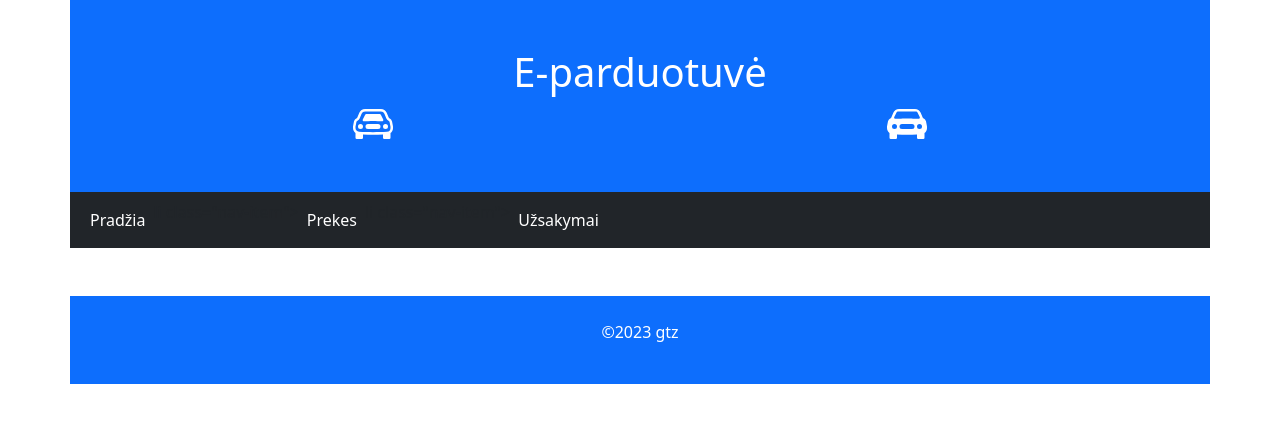
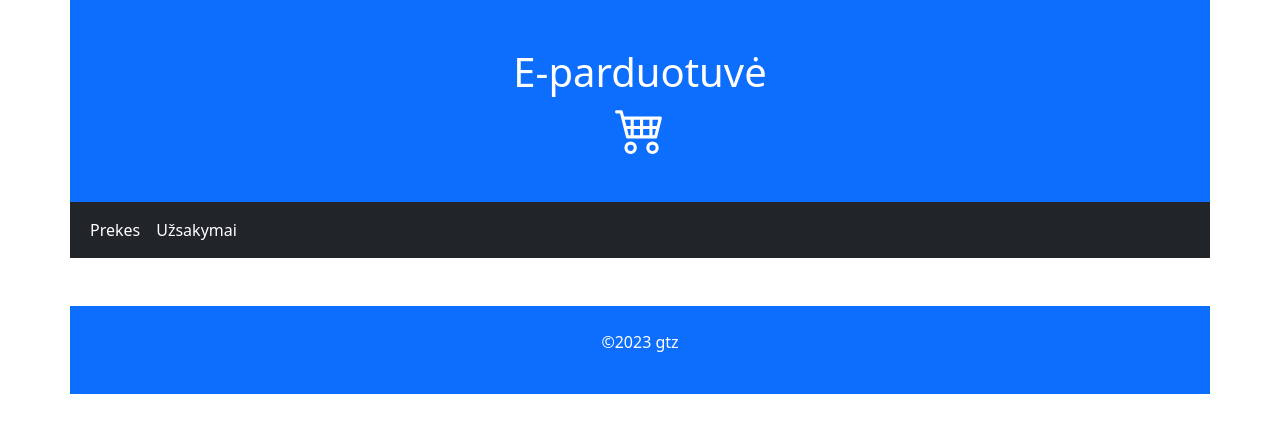
Before and after one commit to gyteniz/Django_eshop, a Django app: page / in a window 1280 px wide. Shown: the top 433 px of the page. Run offline with Django 4.2, Linux system fonts and the light colour scheme; data that the repository does not hold is empty.

Commit message:
sutvarkytas navbarai prekes ir uzsakymai

```diff
--- a/mysite/eshop/templates/base.html
+++ b/mysite/eshop/templates/base.html
@@ -16,20 +16,10 @@
 <div class="container p-5 bg-primary text-white text-center">
     <h1>E-parduotuvė</h1>
     <div class="row mp-2">
-        <div class="col-6">
-            <svg xmlns="http://www.w3.org/2000/svg" width="40" height="40" fill="currentColor"
-                 class="bi bi-car-front"
+        <div class="col-12">
+            <svg xmlns="http://www.w3.org/2000/svg" width="50" height="50" fill="currentColor" class="bi bi-cart4"
                  viewBox="0 0 16 16">
-                <path d="M4 9a1 1 0 1 1-2 0 1 1 0 0 1 2 0Zm10 0a1 1 0 1 1-2 0 1 1 0 0 1 2 0ZM6 8a1 1 0 0 0 0 2h4a1 1 0 1 0 0-2H6ZM4.862 4.276 3.906 6.19a.51.51 0 0 0 .497.731c.91-.073 2.35-.17 3.597-.17 1.247 0 2.688.097 3.597.17a.51.51 0 0 0 .497-.731l-.956-1.913A.5.5 0 0 0 10.691 4H5.309a.5.5 0 0 0-.447.276Z"/>
-                <path d="M2.52 3.515A2.5 2.5 0 0 1 4.82 2h6.362c1 0 1.904.596 2.298 1.515l.792 1.848c.075.175.21.319.38.404.5.25.855.715.965 1.262l.335 1.679c.033.161.049.325.049.49v.413c0 .814-.39 1.543-1 1.997V13.5a.5.5 0 0 1-.5.5h-2a.5.5 0 0 1-.5-.5v-1.338c-1.292.048-2.745.088-4 .088s-2.708-.04-4-.088V13.5a.5.5 0 0 1-.5.5h-2a.5.5 0 0 1-.5-.5v-1.892c-.61-.454-1-1.183-1-1.997v-.413a2.5 2.5 0 0 1 .049-.49l.335-1.68c.11-.546.465-1.012.964-1.261a.807.807 0 0 0 .381-.404l.792-1.848ZM4.82 3a1.5 1.5 0 0 0-1.379.91l-.792 1.847a1.8 1.8 0 0 1-.853.904.807.807 0 0 0-.43.564L1.03 8.904a1.5 1.5 0 0 0-.03.294v.413c0 .796.62 1.448 1.408 1.484 1.555.07 3.786.155 5.592.155 1.806 0 4.037-.084 5.592-.155A1.479 1.479 0 0 0 15 9.611v-.413c0-.099-.01-.197-.03-.294l-.335-1.68a.807.807 0 0 0-.43-.563 1.807 1.807 0 0 1-.853-.904l-.792-1.848A1.5 1.5 0 0 0 11.18 3H4.82Z"/>
-            </svg>
-        </div>
-
-        <div class="col-6">
-            <svg xmlns="http://www.w3.org/2000/svg" width="40" height="40" fill="currentColor"
-                 class="bi bi-car-front-fill"
-                 viewBox="0 0 16 16">
-                <path d="M2.52 3.515A2.5 2.5 0 0 1 4.82 2h6.362c1 0 1.904.596 2.298 1.515l.792 1.848c.075.175.21.319.38.404.5.25.855.715.965 1.262l.335 1.679c.033.161.049.325.049.49v.413c0 .814-.39 1.543-1 1.997V13.5a.5.5 0 0 1-.5.5h-2a.5.5 0 0 1-.5-.5v-1.338c-1.292.048-2.745.088-4 .088s-2.708-.04-4-.088V13.5a.5.5 0 0 1-.5.5h-2a.5.5 0 0 1-.5-.5v-1.892c-.61-.454-1-1.183-1-1.997v-.413a2.5 2.5 0 0 1 .049-.49l.335-1.68c.11-.546.465-1.012.964-1.261a.807.807 0 0 0 .381-.404l.792-1.848ZM3 10a1 1 0 1 0 0-2 1 1 0 0 0 0 2Zm10 0a1 1 0 1 0 0-2 1 1 0 0 0 0 2ZM6 8a1 1 0 0 0 0 2h4a1 1 0 1 0 0-2H6ZM2.906 5.189a.51.51 0 0 0 .497.731c.91-.073 3.35-.17 4.597-.17 1.247 0 3.688.097 4.597.17a.51.51 0 0 0 .497-.731l-.956-1.913A.5.5 0 0 0 11.691 3H4.309a.5.5 0 0 0-.447.276L2.906 5.19Z"/>
+                <path d="M0 2.5A.5.5 0 0 1 .5 2H2a.5.5 0 0 1 .485.379L2.89 4H14.5a.5.5 0 0 1 .485.621l-1.5 6A.5.5 0 0 1 13 11H4a.5.5 0 0 1-.485-.379L1.61 3H.5a.5.5 0 0 1-.5-.5zM3.14 5l.5 2H5V5H3.14zM6 5v2h2V5H6zm3 0v2h2V5H9zm3 0v2h1.36l.5-2H12zm1.11 3H12v2h.61l.5-2zM11 8H9v2h2V8zM8 8H6v2h2V8zM5 8H3.89l.5 2H5V8zm0 5a1 1 0 1 0 0 2 1 1 0 0 0 0-2zm-2 1a2 2 0 1 1 4 0 2 2 0 0 1-4 0zm9-1a1 1 0 1 0 0 2 1 1 0 0 0 0-2zm-2 1a2 2 0 1 1 4 0 2 2 0 0 1-4 0z"/>
             </svg>
         </div>
     </div>
@@ -40,13 +30,10 @@
     <div class="container-fluid">
         <ul class="navbar-nav">
             <li class="nav-item">
-                <a class="nav-link active" href="">Pradžia</a>
+            <a class="nav-link active" href="{% url 'products' %}">Prekes</a>
             </li>
-            li class="nav-item">
-                <a class="nav-link active" href="">Prekes</a>
-            </li>
-            li class="nav-item">
-                <a class="nav-link active" href="">Užsakymai</a>
+            <li class="nav-item">
+            <a class="nav-link active" href="{% url 'orders' %}">Užsakymai</a>
             </li>
 
         </ul>
```
